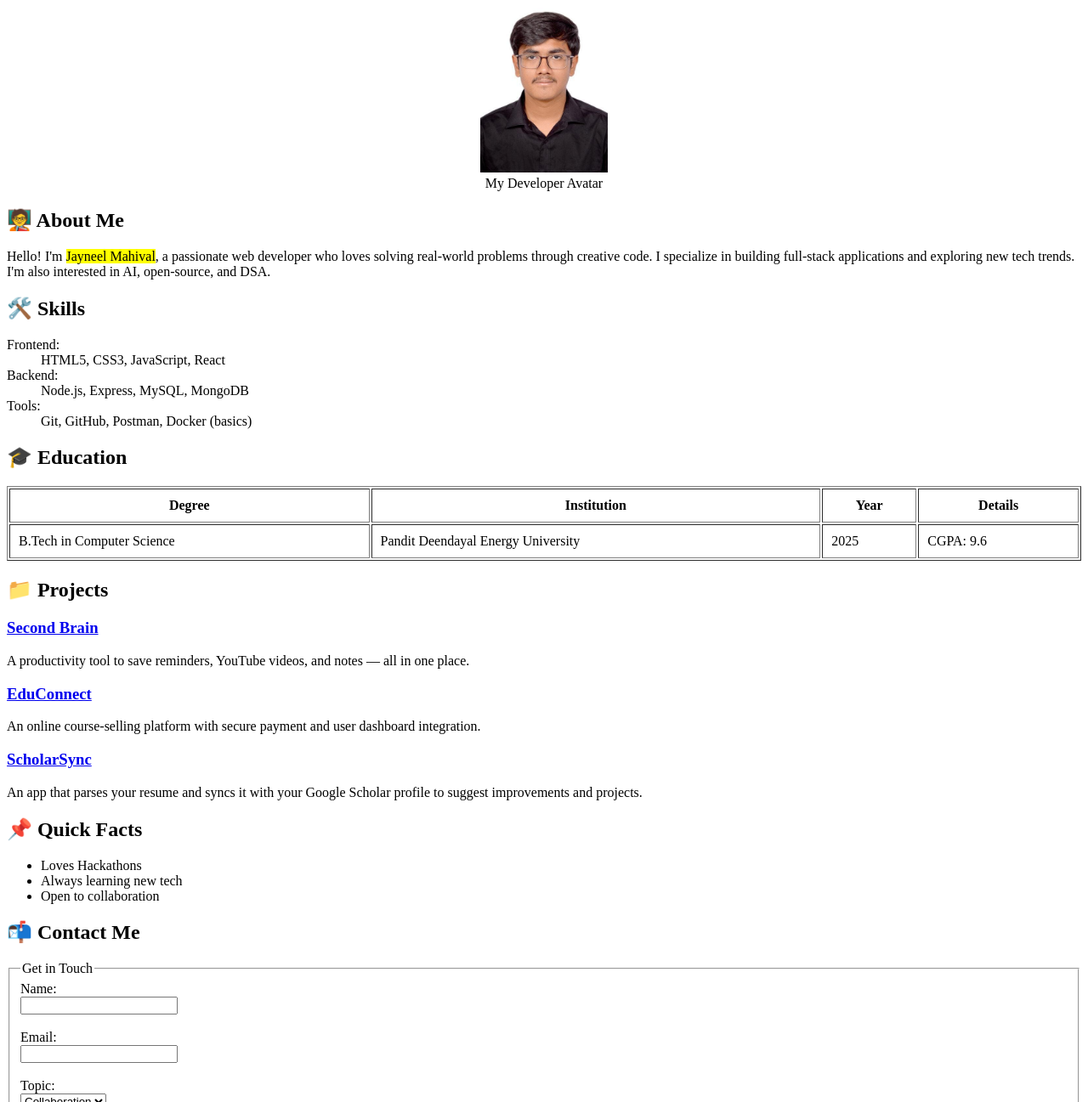
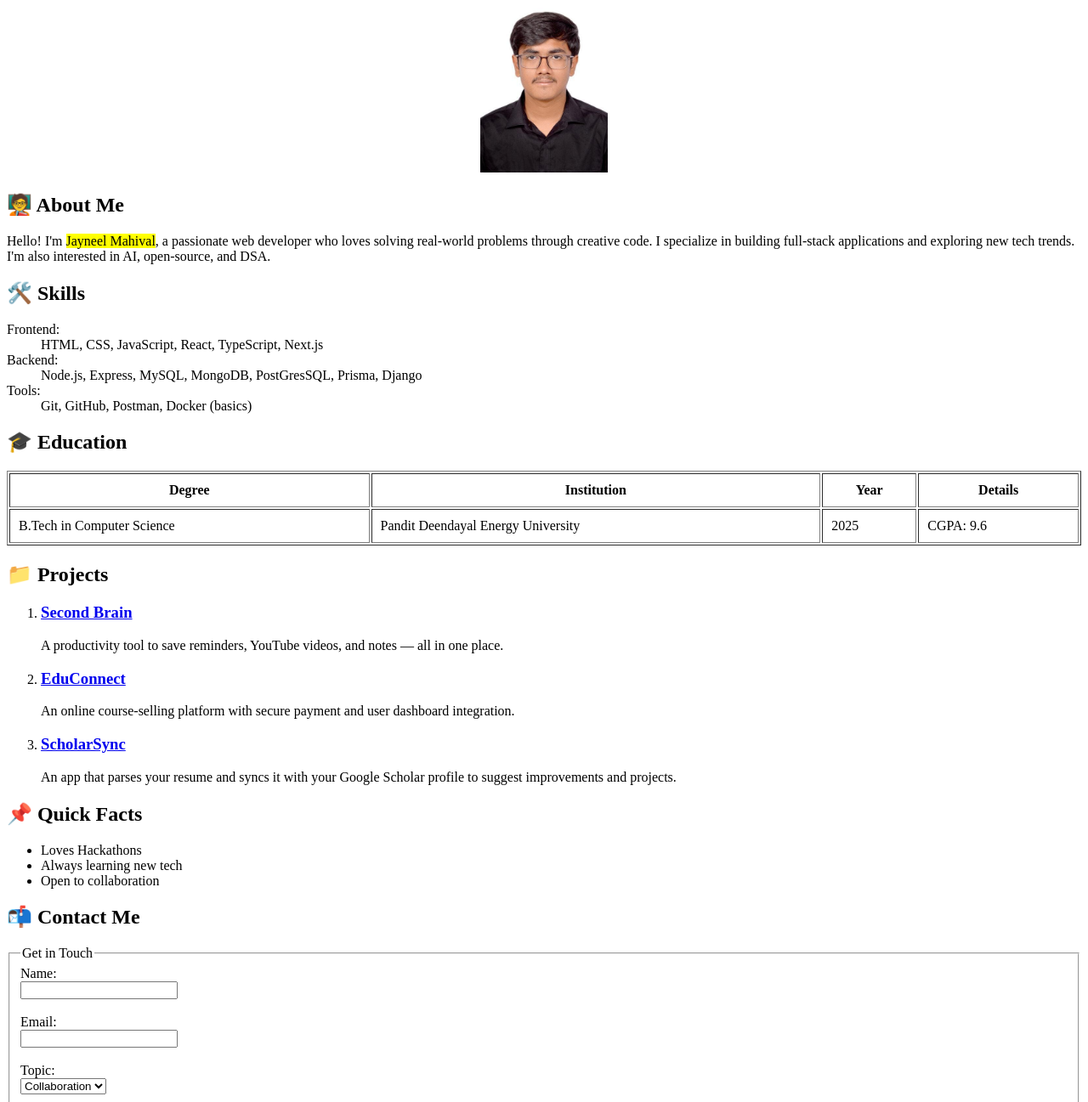
Before and after one commit to Hyper099/Web-Dev-Lab-Sem-5, a website: page LabWork/23BCP332_LAB1.html in a window 1280 px wide. Shown: the part 235-1532 px from the top of the page at 85% size. Drawn offline with Linux system fonts and the light colour scheme.

Commit message:
lab1 done

```diff
--- a/LabWork/lab1.html
+++ b/LabWork/23BCP332_LAB1.html
@@ -25,7 +25,7 @@
       </nav>
 
       <header align="center" role="banner">
-         <h1>Jenil Mahival</h1>
+         <h1>Jayneel Mukeshkumar Mahival</h1>
          <p><strong>Web Developer | Tech Enthusiast | Lifelong Learner</strong></p>
       </header>
 
@@ -33,8 +33,7 @@
          <section id="about" role="region">
             <article align="center">
                <figure>
-                  <img src="/LabWork/img.jpg" alt="jayneel photo" width="150" height="200"/>
-                  <figcaption>My Developer Avatar</figcaption>
+                  <img src="/LabWork/23BCP332_IMG.jpg" alt="jayneel photo" width="150" height="200" />
                </figure>
             </article>
             <article>
@@ -49,15 +48,14 @@
             <h2>🛠️ Skills</h2>
             <dl>
                <dt>Frontend:</dt>
-               <dd>HTML5, CSS3, JavaScript, React</dd>
+               <dd>HTML, CSS, JavaScript, React, TypeScript, Next.js</dd>
                <dt>Backend:</dt>
-               <dd>Node.js, Express, MySQL, MongoDB</dd>
+               <dd>Node.js, Express, MySQL, MongoDB, PostGresSQL, Prisma, Django</dd>
                <dt>Tools:</dt>
                <dd>Git, GitHub, Postman, Docker (basics)</dd>
             </dl>
          </section>
 
-         <!-- Education Section -->
          <section id="education">
             <h2>🎓 Education</h2>
             <table border="1" width="100%" cellpadding="10">
@@ -82,19 +80,23 @@
 
          <section id="projects">
             <h2>📁 Projects</h2>
-            <article>
-               <h3><a href="https://second-brain-app-project.vercel.app" target="_blank">Second Brain</a></h3>
-               <p>A productivity tool to save reminders, YouTube videos, and notes — all in one place.</p>
-            </article>
-            <article>
-               <h3><a href="https://edu-connect-project.vercel.app" target="_blank">EduConnect</a></h3>
-               <p>An online course-selling platform with secure payment and user dashboard integration.</p>
-            </article>
-            <article>
-               <h3><a href="https://github.com/Hyper099/scholarsync-resume-integration-jayneel-mahival">ScholarSync</a></h3>
-               <p>An app that parses your resume and syncs it with your Google Scholar profile to suggest improvements
-                  and projects.</p>
-            </article>
+            <ol>
+               <li>
+                  <h3><a href="https://second-brain-app-project.vercel.app" target="_blank">Second Brain</a></h3>
+                  <p>A productivity tool to save reminders, YouTube videos, and notes — all in one place.</p>
+               </li>
+
+               <li>
+                  <h3><a href="https://edu-connect-project.vercel.app" target="_blank">EduConnect</a></h3>
+                  <p>An online course-selling platform with secure payment and user dashboard integration.</p>
+               </li>
+               <li>
+                  <h3><a href="https://github.com/Hyper099/scholarsync-resume-integration-jayneel-mahival" target="_blank">ScholarSync</a></h3>
+                  <p>An app that parses your resume and syncs it with your Google Scholar profile to suggest
+                     improvements
+                     and projects.</p>
+               </li>
+            </ol>
          </section>
 
          <aside>
@@ -137,7 +139,8 @@
 
       <footer align="center">
          <hr />
-         <p>&copy; 2025 Jayneel Mukeshkumar Mahival | Connect via <a href="mailto:jenil.mahival@gmail.com">jenil.mahival@gmail.com</a></p>
+         <p>&copy; 2025 Jayneel Mukeshkumar Mahival | Connect via <a
+               href="mailto:jenil.mahival@gmail.com">jenil.mahival@gmail.com</a></p>
       </footer>
 
    </div>
```
Also changed, not shown: index.html (+1 -1 lines), LabWork/23BCP332_IMG.jpg (renamed from LabWork/img.jpg).
